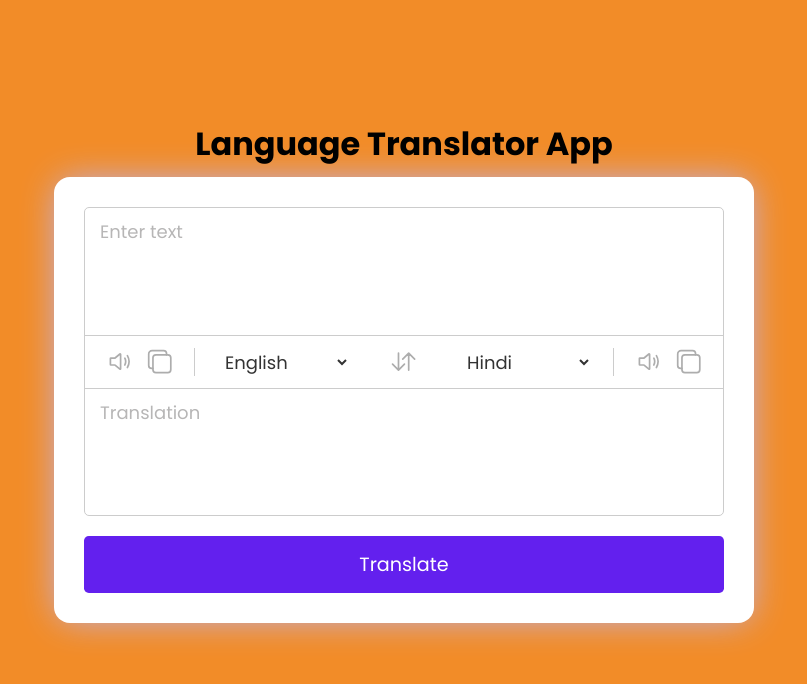
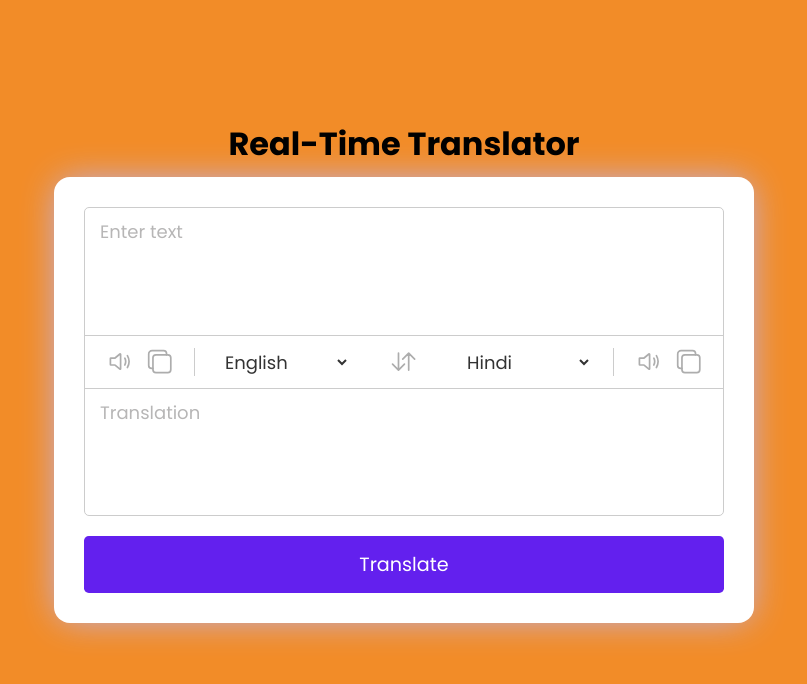
Before and after one commit to anirxddx/Translator-Web-App, a plain HTML site: page index.html in a window 1280 px wide. Shown: the whole page, without its empty margins (236-1043 px from the left). Drawn offline with nearby package versions, Linux system fonts and the light colour scheme.

Commit message:
Update index.html

```diff
--- a/index.html
+++ b/index.html
@@ -19,7 +19,7 @@
 
   <body>
     <h1 style="position: absolute; margin-top: -40%">
-      Language Translator App
+      Real-Time Translator
     </h1>
     <div class="container">
       <div class="wrapper">
```
